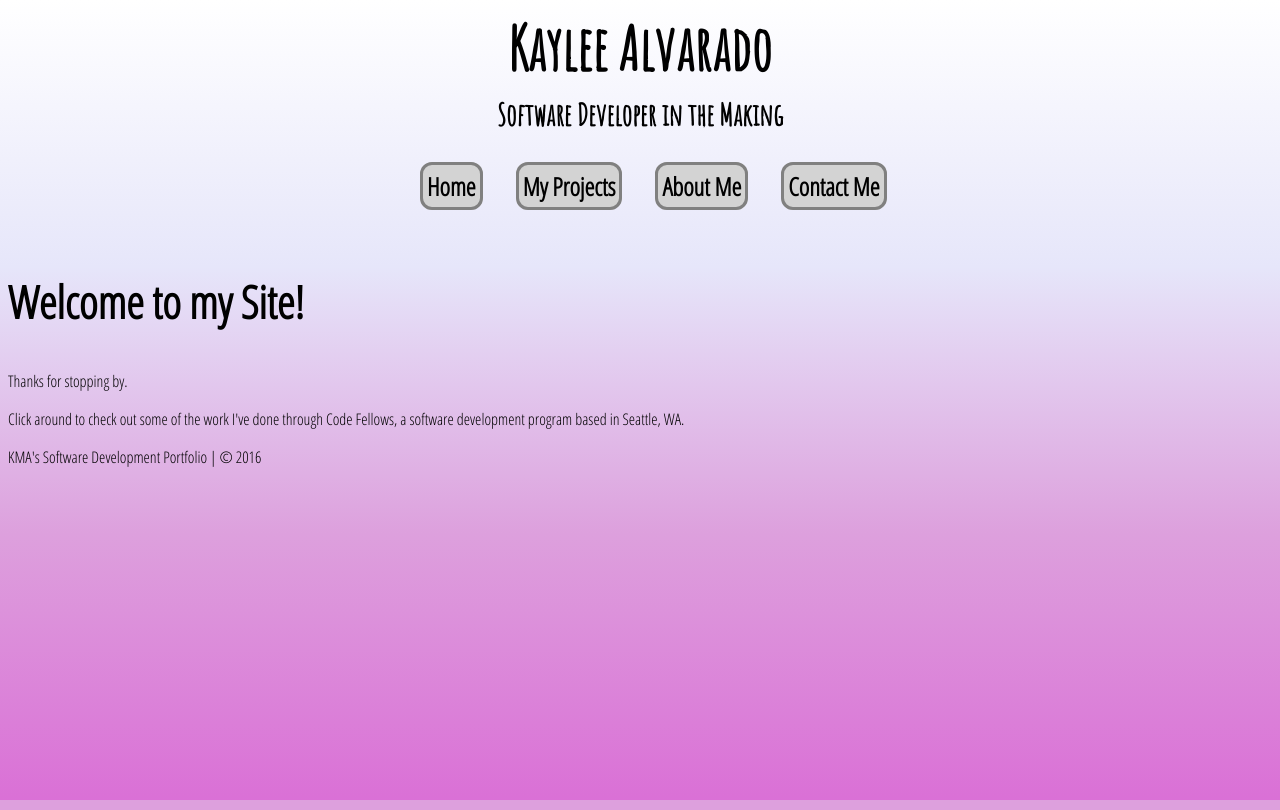
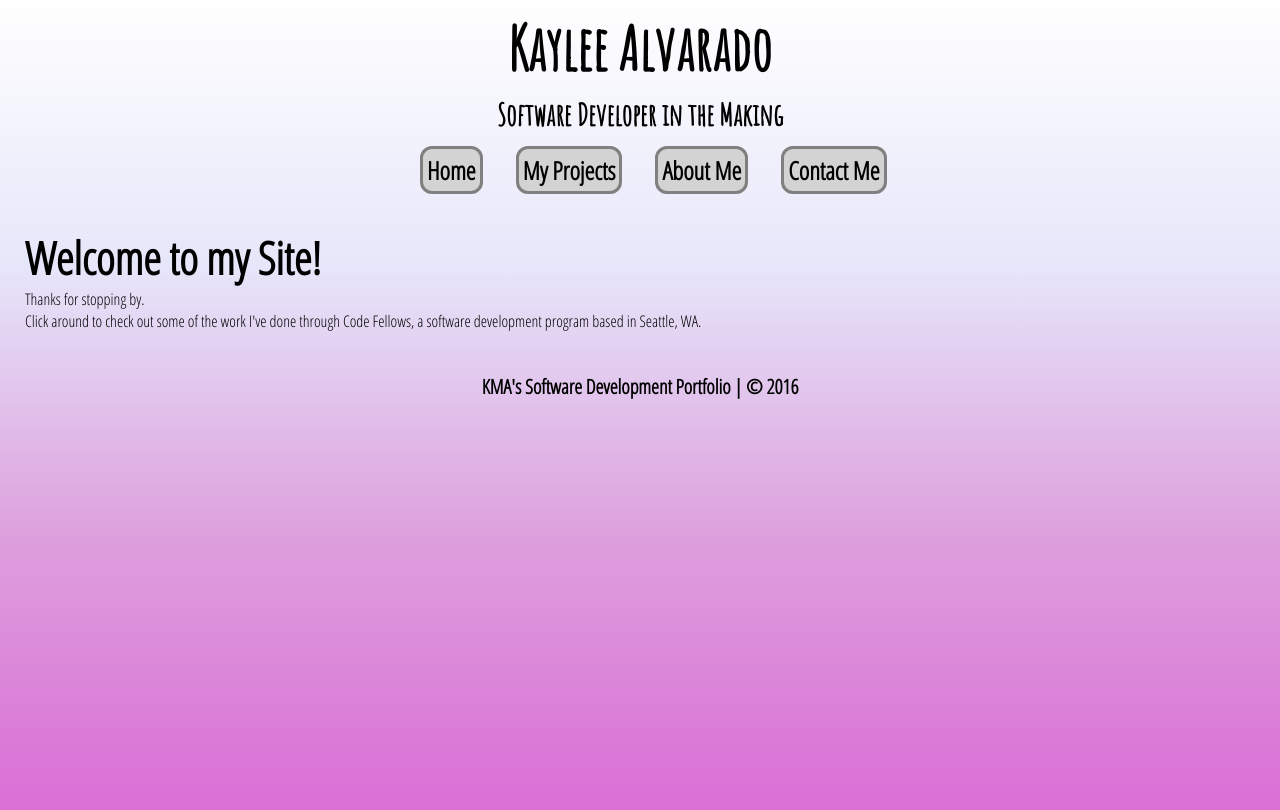
Before and after one commit to kaymay1000/portfolio, a plain HTML site: page index.html in a window 1280 px wide. Drawn offline with nearby package versions, Linux system fonts and the light colour scheme.

Commit message:
Nothing notable

```diff
--- a/index.html
+++ b/index.html
@@ -7,8 +7,8 @@
   <link rel="stylesheet" href="https://fonts.googleapis.com/css?family=Amatic+SC">
   <link rel="stylesheet" href="https://fonts.googleapis.com/css?family=Open+Sans+Condensed:300">
   <script id="template" type="text/x-handlebars-template">
-    <article class="project-template">
-      <a src="{{fileSource}}" id="title">{{title}}</a>
+    <article class="project-template center">
+      <a href="{{fileSource}}" id="title">{{title}}</a>
       <p id="date-created">Date Created: {{dateCreated}}</p>
       <img src="{{image}}">
       <p id="description">About this Project: {{description}}</p>
@@ -17,7 +17,7 @@
 </head>
 <body>
   <header>
-    <section id="header">
+    <section id="header" class="center">
       <h1>Kaylee Alvarado</h1>
       <p>Software Developer in the Making</p>
     </section>
@@ -31,6 +31,7 @@
     </nav>
   </header>
   <main>
+    <div class="wrapper">
     <section id="home" class="tab-content">
       <h1>Welcome to my Site!</h1>
       <p>Thanks for stopping by.</p>
@@ -51,8 +52,10 @@
       <p>Phone: (206) 948-8950</p>
       <p>Email: kaymay1000@gmail.com</p>
     </section>
+    <div class="push"></div>
+  </div>
   </main>
-  <footer>KMA's Software Development Portfolio | &copy; 2016</footer>
+  <footer class="footer center">KMA's Software Development Portfolio | &copy; 2016</footer>
   <script src="https://ajax.googleapis.com/ajax/libs/jquery/3.1.1/jquery.min.js"></script>
   <script src="https://cdnjs.cloudflare.com/ajax/libs/handlebars.js/4.0.5/handlebars.min.js"></script>
   <script src="scripts/models/portfolio.js"></script>
--- a/scripts/views/projectView.js
+++ b/scripts/views/projectView.js
@@ -2,9 +2,6 @@ var handleMainNav = function() {
   $('.main-nav').on('click', '.nav-item', function(e) {
     $('.tab-content').hide();
     $(`#${$(this).data('content')}`).fadeIn(500);
-    // if (e.target === `#${$(this).data('content')}` && has not already been clicked...) { //if Projects is clicked...
-    //   renderProjects();
-    // }
   });
   $('.main-nav .nav-item:first').click();
 };
--- a/styles/module.css
+++ b/styles/module.css
@@ -1,13 +1,29 @@
+* {
+  margin: 0; /*for sticky footer*/
+}
 html {
+  height: 100%;
   min-height: 100%;
   font-family: 'Open Sans Condensed', sans-serif;
 }
 body {
-  background-color: plum; /*For browsers that don't support the linear-gradient property*/
+  height: 100%;
+  min-height: 100%;
+  background-color: orchid; /*for browsers that don't support the linear-gradient property*/
   background-image: linear-gradient(white, lavender, plum, orchid);
+  background-repeat: no-repeat;
+}
+.center {
+  text-align: center;
+}
+#title {
+  font-size: 30px;
+}
+#date-created {
+  font-size: 18px;
+  margin: 10px;
 }
 #header {
-  text-align: center;
   font-family: cursive;
   font-family: 'Amatic SC', cursive;
 }
@@ -16,13 +32,15 @@ body {
   margin: 10px 0px;
   font-size: 60px;
 }
-
 #header > p {
   font-weight: bold;
   margin: 5px 0px;
   font-size: 30px;
 }
-
+img {
+  height: 225px;
+  width: 225px;
+}
 nav {
   padding: 15px;
   width: 550px;
@@ -40,10 +58,26 @@ nav {
   border-radius: 12px;
   border-color: grey;
 }
+#home {
+  padding: 25px;
+}
 #home > h1 {
   font-size: 45px;
 }
-a:link, a:visited{
-  color: black;
+.nav-item > a:link, a:visited {
   text-decoration: none;
 }
+a:link, a:visited {
+  color: black;
+}
+.wrapper {
+  min-height: 100%;
+  height: auto !important;
+  height: 100%;
+  margin: 0 auto -4em;
+}
+.footer, .push {
+  font-size: 20px;
+  font-weight: bolder;
+  height: 4em;
+}
```
